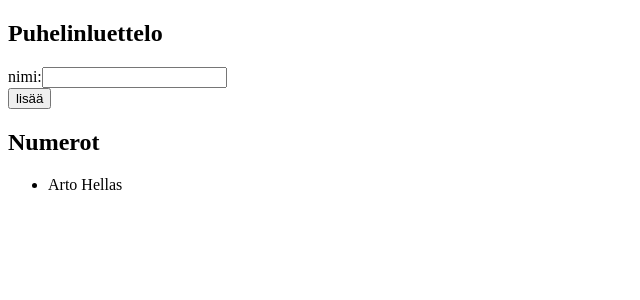
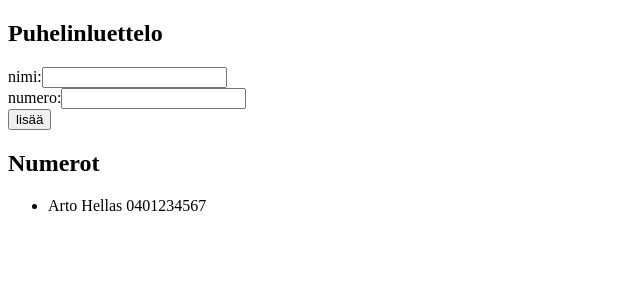
Before and after one commit to Jamb000h/hy-fullstack-2, a React (Create React App) app in the folder 2.6-2.19/: page / in a window 1280 px wide. Shown: the top 300 px of the page, without its empty margins (0-640 px from the left). Built offline with nearby package versions, Linux system fonts and the light colour scheme; the HTML template or start-up script is replaced by a standard one.

Commit message:
Tehtävä 2.8

```diff
--- a/2.6-2.19/src/App.js
+++ b/2.6-2.19/src/App.js
@@ -14,7 +14,7 @@ const Puhelinluettelo = (props) => {
 const Person = (props) => {
   return (
     <li>
-      {props.person.name}
+      {props.person.name} {props.person.number}
     </li>
   )
 }
@@ -24,9 +24,11 @@ class App extends React.Component {
     super(props)
     this.state = {
       persons: [
-        { name: 'Arto Hellas' }
+        { name: 'Arto Hellas',
+          number: '0401234567' }
       ],
-      newName: ''
+      newName: '',
+      newNumber: ''
     }
   }
 
@@ -36,17 +38,24 @@ class App extends React.Component {
     })
   }
 
+  handleNumberChange = event => {
+    this.setState({
+      newNumber: event.target.value
+    })
+  }
+
   handleSubmit = event => {
     event.preventDefault()
-
-    const newPerson = {
-      name: this.state.newName
-    }
 
     const nameFound = this.state.persons.find(
       person => person.name === this.state.newName)
 
     if(nameFound) return
+
+    const newPerson = {
+      name: this.state.newName,
+      number: this.state.newNumber
+    }
 
     const persons = this.state.persons.concat(newPerson)
 
@@ -65,6 +74,11 @@ class App extends React.Component {
             <input
               onChange={this.handleNameChange}
               value={this.state.newName} />
+            <br />
+            numero:
+            <input
+              onChange={this.handleNumberChange}
+              value={this.state.newNumber} />
           </div>
           <div>
             <button type="submit">lisää</button>
```
